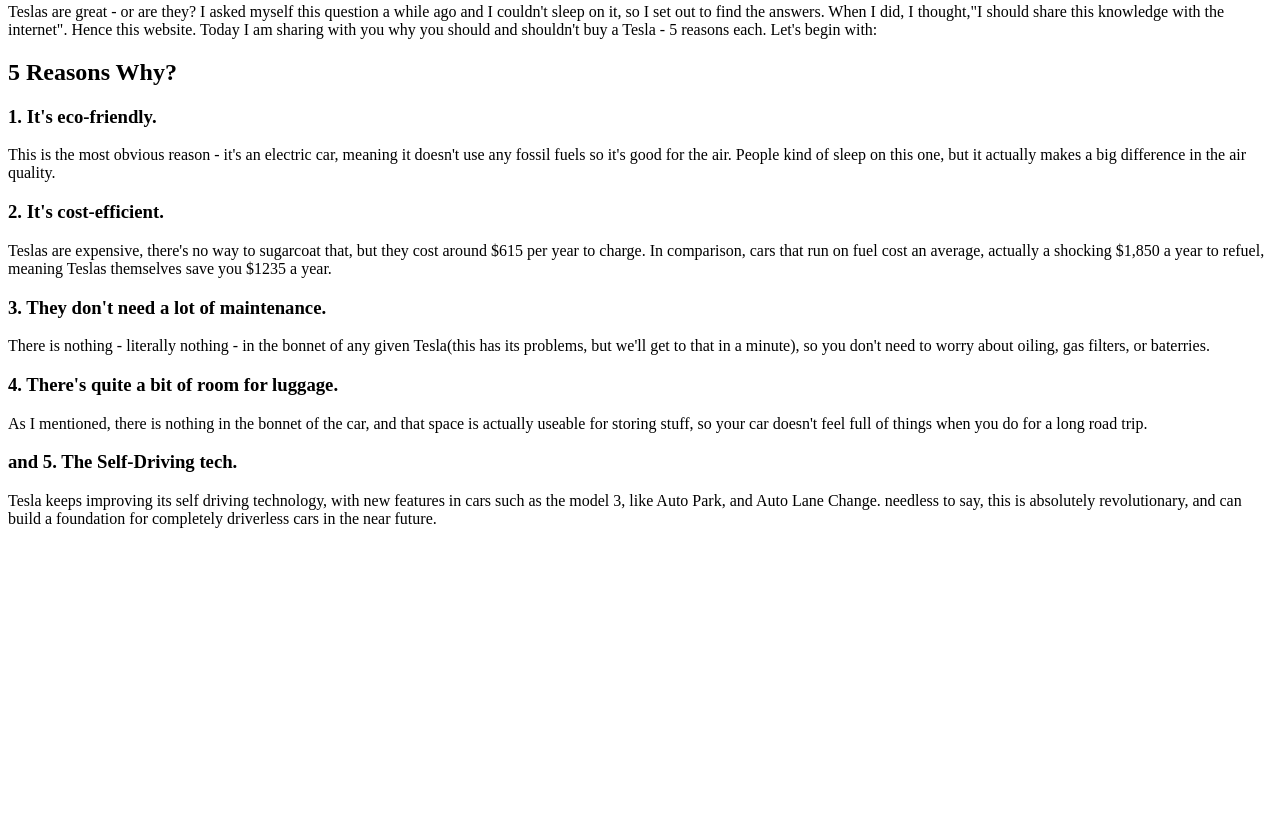
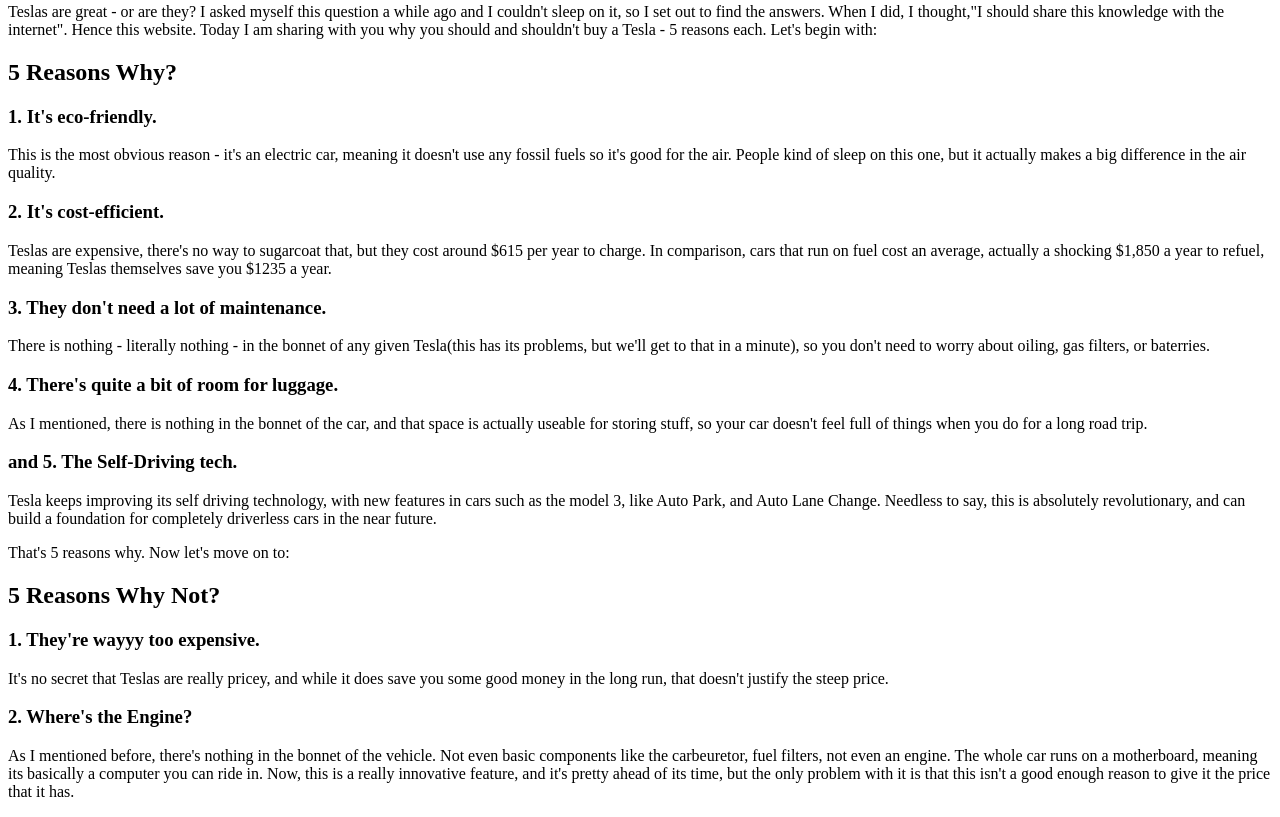
Before and after one commit to krishiv23699/tesla.html, a plain HTML site: page index.html in a window 1280 px wide. Shown: the part 527-1344 px from the top of the page. Before the commit the page ends 1071 px from the top, so only its background shows below. Drawn offline with Linux system fonts and the light colour scheme.

Commit message:
html wrapped up

```diff
--- a/index.html
+++ b/index.html
@@ -45,8 +45,29 @@
 
         <h3>and 5. The Self-Driving tech.</h3>
 
-        <p>Tesla keeps improving its self driving technology, with new features in cars such as the model 3, like Auto Park, and Auto Lane Change. needless to say, this is absolutely
-            revolutionary, and can build a foundation for completely driverless cars in the near future.
+        <p>Tesla keeps improving its self driving technology, with new features in cars such as the model 3, like Auto Park, and Auto Lane Change.
+             Needless to say, this is absolutely revolutionary, and can build a foundation for completely driverless cars in the near future.
         </p>
+
+
+    <p>That's 5 reasons why. Now let's move on to:</p>
+
+    <h2>5 Reasons Why Not?</h2>
+
+    <h3>1. They're wayyy too expensive.</h3>
+
+    <p>It's no secret that Teslas are really pricey, and while it does save you some good money in the long run, that doesn't justify
+        the steep price.
+    </p>
+
+    <h3>2. Where's the Engine?</h3>
+
+    <p>As I mentioned before, there's nothing in the bonnet of the vehicle. Not even basic components like the carbeuretor, fuel filters,
+        not even an engine. The whole car runs on a motherboard, meaning its basically a computer you can ride in. Now, this is a really innovative
+        feature, and it's pretty ahead of its time, but the only problem with it is that this isn't a good enough reason to give it the price that
+        it has.
+    </p>
+
+
 </body>
 </html>
--- a/style.css
+++ b/style.css
@@ -1,3 +1,3 @@
-.big-tesla{
-
+h3 {
+    color: rgb(rgb(224, 28, 28));
 }
```
